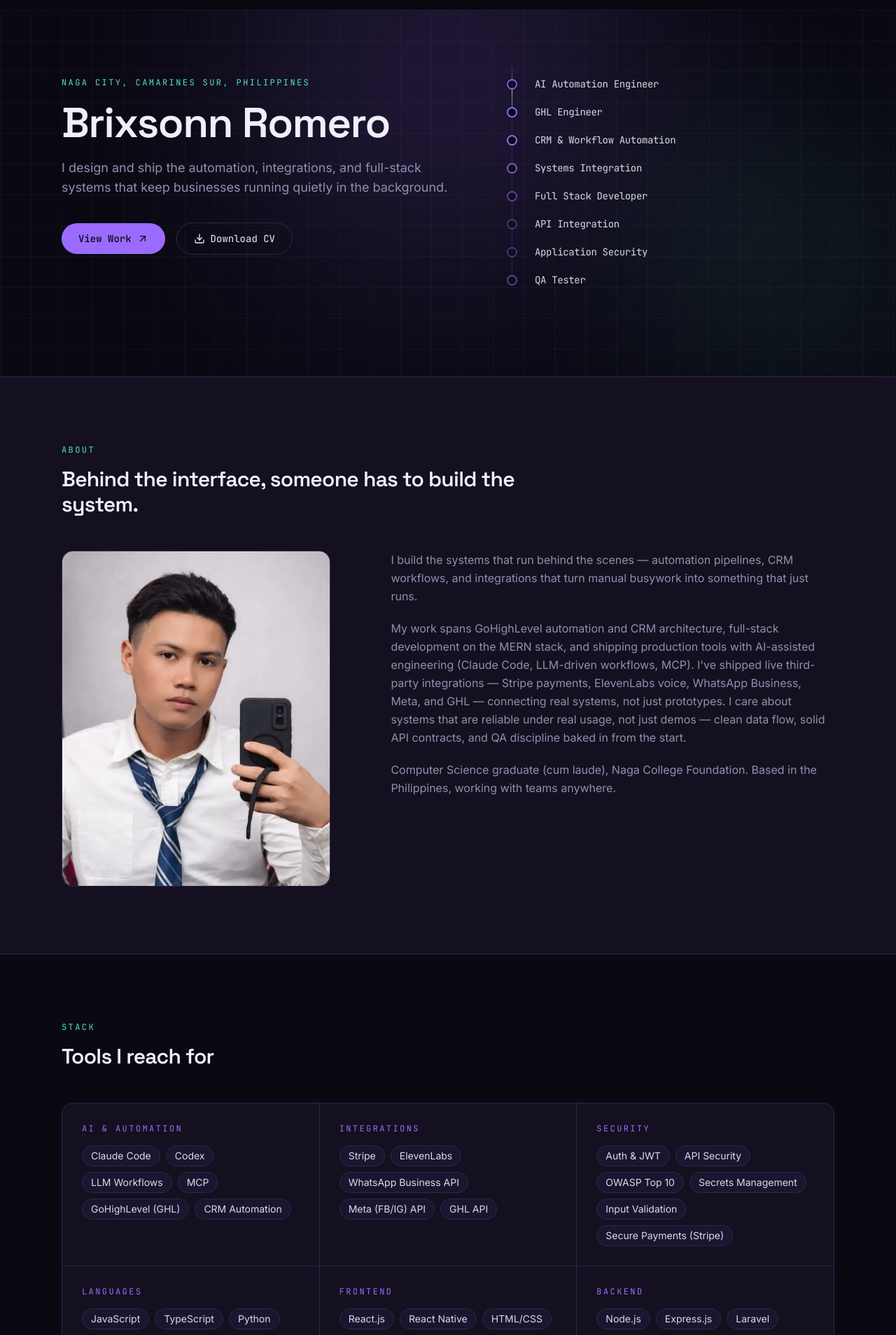
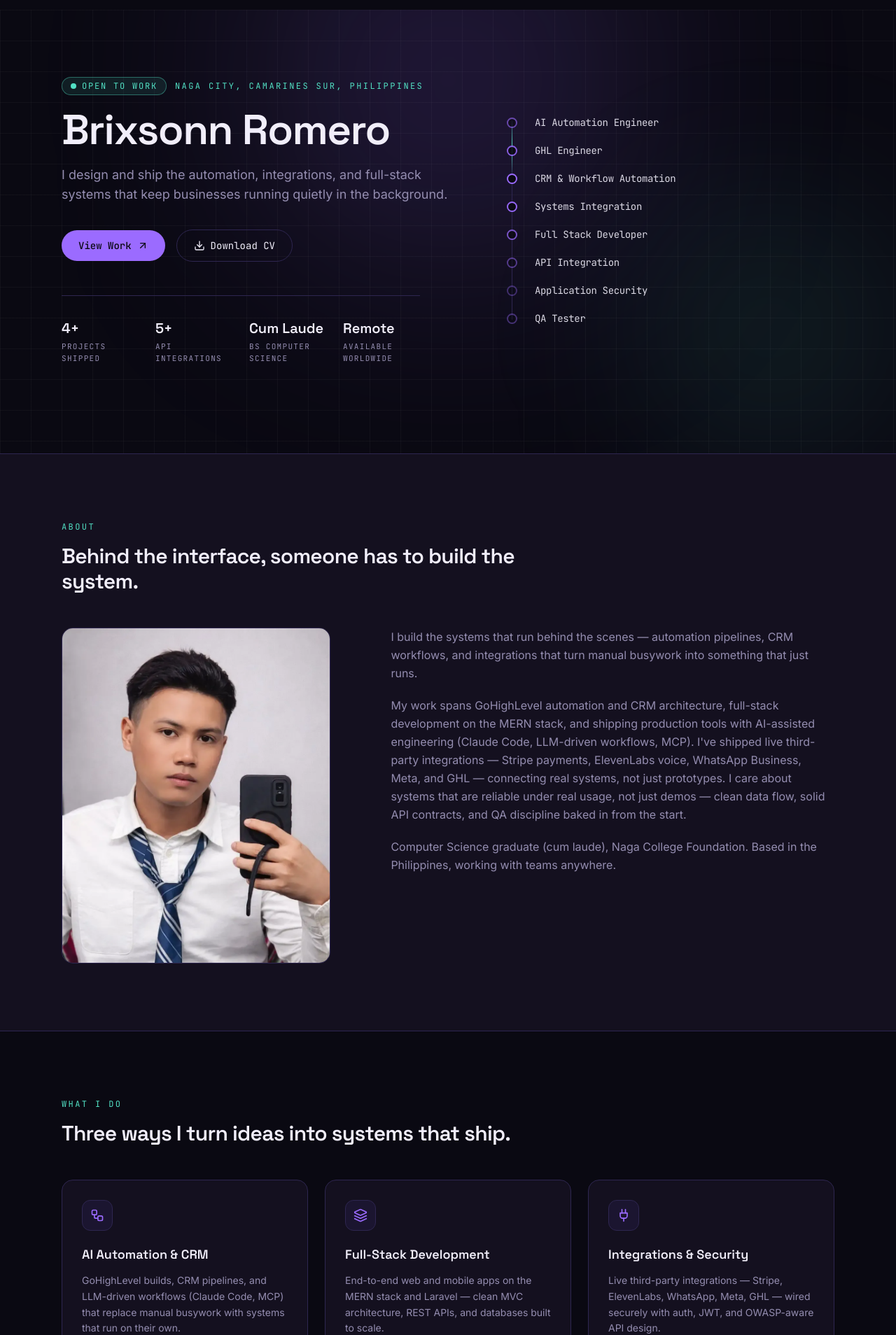
Before and after one commit to dooddles07/Portolio, a React (Vite) app: page / in a window 1280 px wide. Shown: the part 52-1960 px from the top of the page at 70% size. Built offline with nearby package versions, Linux system fonts and the light colour scheme.

Commit message:
feat: hero proof strip, services section, featured project, favicon+OG meta; fix button contrast

```diff
--- a/src/App.tsx
+++ b/src/App.tsx
@@ -1,6 +1,7 @@
 import Navbar from './components/Navbar'
 import Hero from './components/Hero'
 import About from './components/About'
+import Services from './components/Services'
 import Skills from './components/Skills'
 import Projects from './components/Projects'
 import Credentials from './components/Credentials'
@@ -14,6 +15,7 @@ export default function App() {
       <main>
         <Hero />
         <About />
+        <Services />
         <Skills />
         <Projects />
         <Credentials />
--- a/src/components/Contact.tsx
+++ b/src/components/Contact.tsx
@@ -20,7 +20,7 @@ export default function Contact() {
           <div className="mt-8 flex flex-wrap items-center justify-center gap-4">
             <a
               href={`mailto:${profile.email}`}
-              className="inline-flex items-center gap-2 rounded-full bg-signal px-6 py-3 font-mono text-sm font-medium text-base transition-transform hover:-translate-y-0.5"
+              className="inline-flex items-center gap-2 rounded-full bg-signal px-6 py-3 font-mono text-sm font-medium text-[#0A0912] transition-transform hover:-translate-y-0.5"
             >
               <Mail size={16} /> {profile.email}
             </a>
--- a/src/components/Hero.tsx
+++ b/src/components/Hero.tsx
@@ -11,14 +11,23 @@ export default function Hero() {
 
       <div className="relative mx-auto grid max-w-6xl gap-16 px-6 pb-24 pt-16 md:grid-cols-[1.1fr_0.9fr] md:pb-32 md:pt-24">
         <div>
-          <motion.p
+          <motion.div
             initial={{ opacity: 0, y: 10 }}
             animate={{ opacity: 1, y: 0 }}
             transition={{ duration: 0.5 }}
-            className="eyebrow mb-5"
+            className="mb-5 flex flex-wrap items-center gap-3"
           >
-            {profile.location}
-          </motion.p>
+            {profile.openToWork && (
+              <span className="inline-flex items-center gap-2 rounded-full border border-flow/40 bg-flow/10 px-3 py-1 font-mono text-xs uppercase tracking-[0.15em] text-flow">
+                <span className="relative flex h-2 w-2">
+                  <span className="absolute inline-flex h-full w-full animate-ping rounded-full bg-flow opacity-75" />
+                  <span className="relative inline-flex h-2 w-2 rounded-full bg-flow" />
+                </span>
+                Open to Work
+              </span>
+            )}
+            <span className="eyebrow">{profile.location}</span>
+          </motion.div>
 
           <motion.h1
             initial={{ opacity: 0, y: 16 }}
@@ -47,7 +56,7 @@ export default function Hero() {
           >
             <a
               href="#projects"
-              className="inline-flex items-center gap-2 rounded-full bg-signal px-6 py-3 font-mono text-sm font-medium text-base transition-transform hover:-translate-y-0.5"
+              className="inline-flex items-center gap-2 rounded-full bg-signal px-6 py-3 font-mono text-sm font-medium text-[#0A0912] transition-transform hover:-translate-y-0.5"
             >
               View Work <ArrowUpRight size={16} />
             </a>
@@ -59,6 +68,22 @@ export default function Hero() {
               <Download size={16} /> Download CV
             </a>
           </motion.div>
+
+          <motion.dl
+            initial={{ opacity: 0, y: 16 }}
+            animate={{ opacity: 1, y: 0 }}
+            transition={{ duration: 0.6, delay: 0.4 }}
+            className="mt-12 grid max-w-lg grid-cols-2 gap-x-6 gap-y-6 border-t border-line pt-8 sm:grid-cols-4"
+          >
+            {profile.stats.map((s) => (
+              <div key={s.label}>
+                <dt className="font-display text-xl font-semibold text-ink">{s.value}</dt>
+                <dd className="mt-1 font-mono text-[11px] uppercase tracking-[0.12em] text-muted">
+                  {s.label}
+                </dd>
+              </div>
+            ))}
+          </motion.dl>
         </div>
 
         <div className="flex items-center">
--- a/src/components/Navbar.tsx
+++ b/src/components/Navbar.tsx
@@ -4,6 +4,7 @@ import { profile } from '../data/profile'
 
 const links = [
   { href: '#about', label: 'About' },
+  { href: '#services', label: 'What I Do' },
   { href: '#skills', label: 'Skills' },
   { href: '#projects', label: 'Projects' },
   { href: '#credentials', label: 'Credentials' },
--- a/src/components/ProjectCard.tsx
+++ b/src/components/ProjectCard.tsx
@@ -2,30 +2,25 @@ import { ArrowUpRight, Github } from 'lucide-react'
 import type { Project } from '../data/projects'
 import Reveal from './Reveal'
 
-export default function ProjectCard({ project, delay = 0 }: { project: Project; delay?: number }) {
+function Tag({ project }: { project: Project }) {
+  if (project.featured)
     return (
-    <Reveal delay={delay}>
-      <article className="group relative flex h-full flex-col rounded-2xl border border-line bg-surface p-7 transition-colors hover:border-signal/60">
-        <div className="flex items-start justify-between gap-4">
-          <h3 className="font-display text-xl font-semibold text-ink">{project.name}</h3>
-          {project.featured && (
       <span className="shrink-0 rounded-full border border-flow/40 bg-flow/10 px-3 py-1 font-mono text-[10px] uppercase tracking-[0.15em] text-flow">
         Featured
       </span>
-          )}
-        </div>
+    )
+  if (project.academic)
+    return (
+      <span className="shrink-0 rounded-full border border-line bg-surface2 px-3 py-1 font-mono text-[10px] uppercase tracking-[0.15em] text-muted">
+        Academic
+      </span>
+    )
+  return null
+}
 
-        <p className="mt-3 text-sm font-medium text-muted">{project.summary}</p>
-        <p className="mt-4 flex-1 text-sm leading-relaxed text-muted/80">{project.description}</p>
-
-        <ul className="mt-5 flex flex-wrap gap-2">
-          {project.tech.map((t) => (
-            <li key={t} className="rounded-full bg-surface2 px-2.5 py-1 font-mono text-[11px] text-silver/80">
-              {t}
-            </li>
-          ))}
-        </ul>
-
+function Links({ project }: { project: Project }) {
+  if (!project.liveUrl && !project.repoUrl) return null
+  return (
     <div className="mt-6 flex items-center gap-5 border-t border-line pt-5">
       {project.liveUrl && (
         <a
@@ -48,7 +43,63 @@ export default function ProjectCard({ project, delay = 0 }: { project: Project;
         </a>
       )}
     </div>
+  )
+}
+
+function TechList({ project }: { project: Project }) {
+  return (
+    <ul className="mt-5 flex flex-wrap gap-2">
+      {project.tech.map((t) => (
+        <li
+          key={t}
+          className="rounded-full bg-surface2 px-2.5 py-1 font-mono text-[11px] text-silver/80"
+        >
+          {t}
+        </li>
+      ))}
+    </ul>
+  )
+}
+
+export default function ProjectCard({ project, delay = 0 }: { project: Project; delay?: number }) {
+  if (project.featured) {
+    return (
+      <Reveal delay={delay} className="sm:col-span-2">
+        <article className="group relative overflow-hidden rounded-2xl border border-signal/30 bg-surface p-8 transition-colors hover:border-signal/60">
+          <div className="pointer-events-none absolute -right-16 -top-16 h-48 w-48 rounded-full bg-signal/10 blur-3xl" />
+          <div className="relative grid gap-6 md:grid-cols-[1.4fr_1fr] md:items-center">
+            <div>
+              <div className="flex items-center gap-3">
+                <Tag project={project} />
+              </div>
+              <h3 className="mt-3 font-display text-2xl font-semibold text-ink">{project.name}</h3>
+              <p className="mt-2 text-sm font-medium text-flow">{project.summary}</p>
+              <p className="mt-4 text-sm leading-relaxed text-muted">{project.description}</p>
+              <Links project={project} />
+            </div>
+            <div className="md:pl-2">
+              <TechList project={project} />
+            </div>
+          </div>
         </article>
       </Reveal>
     )
   }
+
+  return (
+    <Reveal delay={delay}>
+      <article className="group relative flex h-full flex-col rounded-2xl border border-line bg-surface p-7 transition-colors hover:border-signal/60">
+        <div className="flex items-start justify-between gap-4">
+          <h3 className="font-display text-xl font-semibold text-ink">{project.name}</h3>
+          <Tag project={project} />
+        </div>
+
+        <p className="mt-3 text-sm font-medium text-muted">{project.summary}</p>
+        <p className="mt-4 flex-1 text-sm leading-relaxed text-muted/80">{project.description}</p>
+
+        <TechList project={project} />
+        <Links project={project} />
+      </article>
+    </Reveal>
+  )
+}
--- /dev/null
+++ b/src/components/Services.tsx
@@ -0,0 +1,37 @@
+import { Workflow, Layers, Plug } from 'lucide-react'
+import { profile } from '../data/profile'
+import Reveal from './Reveal'
+
+const iconMap = { workflow: Workflow, layers: Layers, plug: Plug }
+
+export default function Services() {
+  return (
+    <section id="services" className="border-t border-line bg-base">
+      <div className="mx-auto max-w-6xl px-6 py-24">
+        <Reveal>
+          <p className="eyebrow mb-4">What I Do</p>
+          <h2 className="max-w-2xl font-display text-3xl font-semibold tracking-tight text-ink">
+            Three ways I turn ideas into systems that ship.
+          </h2>
+        </Reveal>
+
+        <div className="mt-12 grid gap-6 md:grid-cols-3">
+          {profile.specialties.map((s, i) => {
+            const Icon = iconMap[s.icon as keyof typeof iconMap]
+            return (
+              <Reveal key={s.title} delay={i * 0.08}>
+                <article className="group h-full rounded-2xl border border-line bg-surface p-7 transition-colors hover:border-signal/60">
+                  <div className="flex h-11 w-11 items-center justify-center rounded-xl border border-line bg-surface2 text-signal transition-colors group-hover:border-signal/50">
+                    <Icon size={20} />
+                  </div>
+                  <h3 className="mt-5 font-display text-lg font-semibold text-ink">{s.title}</h3>
+                  <p className="mt-3 text-sm leading-relaxed text-muted">{s.body}</p>
+                </article>
+              </Reveal>
+            )
+          })}
+        </div>
+      </div>
+    </section>
+  )
+}
--- a/src/data/profile.ts
+++ b/src/data/profile.ts
@@ -14,6 +14,30 @@ export const profile = {
   ],
   location: 'Naga City, Camarines Sur, Philippines',
   email: 'brixdodd07@gmail.com',
+  openToWork: true,
+  stats: [
+    { value: '4+', label: 'Projects Shipped' },
+    { value: '5+', label: 'API Integrations' },
+    { value: 'Cum Laude', label: 'BS Computer Science' },
+    { value: 'Remote', label: 'Available Worldwide' },
+  ],
+  specialties: [
+    {
+      icon: 'workflow',
+      title: 'AI Automation & CRM',
+      body: 'GoHighLevel builds, CRM pipelines, and LLM-driven workflows (Claude Code, MCP) that replace manual busywork with systems that run on their own.',
+    },
+    {
+      icon: 'layers',
+      title: 'Full-Stack Development',
+      body: 'End-to-end web and mobile apps on the MERN stack and Laravel — clean MVC architecture, REST APIs, and databases built to scale.',
+    },
+    {
+      icon: 'plug',
+      title: 'Integrations & Security',
+      body: 'Live third-party integrations — Stripe, ElevenLabs, WhatsApp, Meta, GHL — wired securely with auth, JWT, and OWASP-aware API design.',
+    },
+  ],
   bio: [
     "I build the systems that run behind the scenes — automation pipelines, CRM workflows, and integrations that turn manual busywork into something that just runs.",
     "My work spans GoHighLevel automation and CRM architecture, full-stack development on the MERN stack, and shipping production tools with AI-assisted engineering (Claude Code, LLM-driven workflows, MCP). I've shipped live third-party integrations — Stripe payments, ElevenLabs voice, WhatsApp Business, Meta, and GHL — connecting real systems, not just prototypes. I care about systems that are reliable under real usage, not just demos — clean data flow, solid API contracts, and QA discipline baked in from the start.",
--- a/src/data/projects.ts
+++ b/src/data/projects.ts
@@ -6,6 +6,7 @@ export type Project = {
   liveUrl?: string
   repoUrl?: string
   featured?: boolean
+  academic?: boolean
 }
 
 /**
@@ -29,6 +30,7 @@ export const projects: Project[] = [
     description:
       'Emergency response and live location-tracking system that computes shortest-path routing with Dijkstra’s Algorithm to connect responders with incidents faster.',
     tech: ['Full Stack', 'Dijkstra’s Algorithm', 'Real-Time Tracking'],
+    academic: true,
   },
   {
     name: 'NagaMed',
@@ -36,6 +38,7 @@ export const projects: Project[] = [
     description:
       'Healthcare booking platform that helps residents find and book nearby clinics, built with a data-analytics-driven approach to usage and scheduling patterns.',
     tech: ['Mobile', 'Data Analysis', 'Booking Systems'],
+    academic: true,
   },
   {
     name: 'CYA FaithWear',
@@ -43,5 +46,6 @@ export const projects: Project[] = [
     description:
       'Full-stack e-commerce platform offering faith-inspired apparel and products for the campus community, from catalog to checkout.',
     tech: ['Full Stack', 'E-Commerce'],
+    academic: true,
   },
 ]
```
Also changed, not shown: index.html (+14 -1 lines), 1 other file (tests, documents, lock files or other folders). Lines whose indentation alone changed are shown as unchanged.
